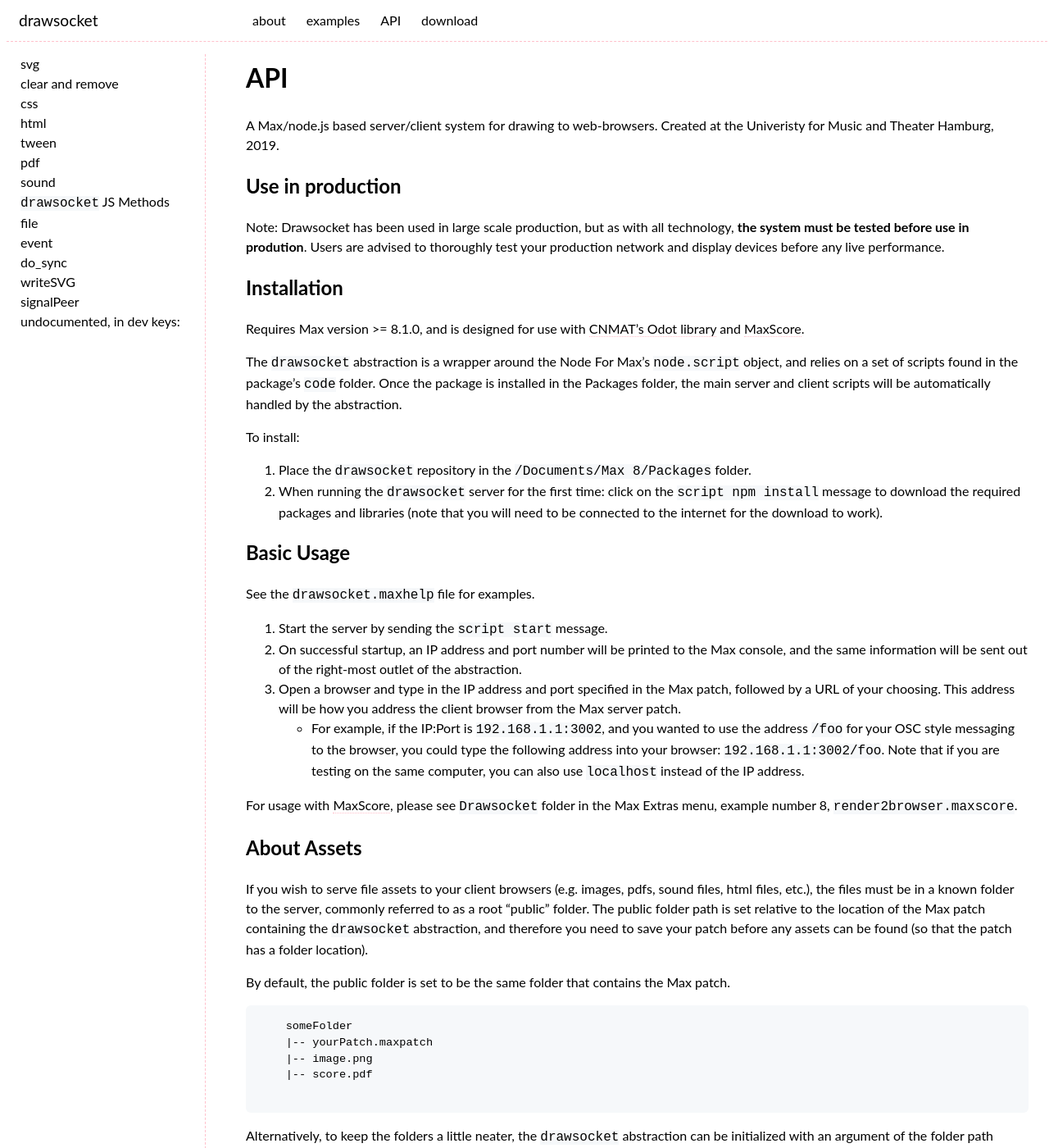
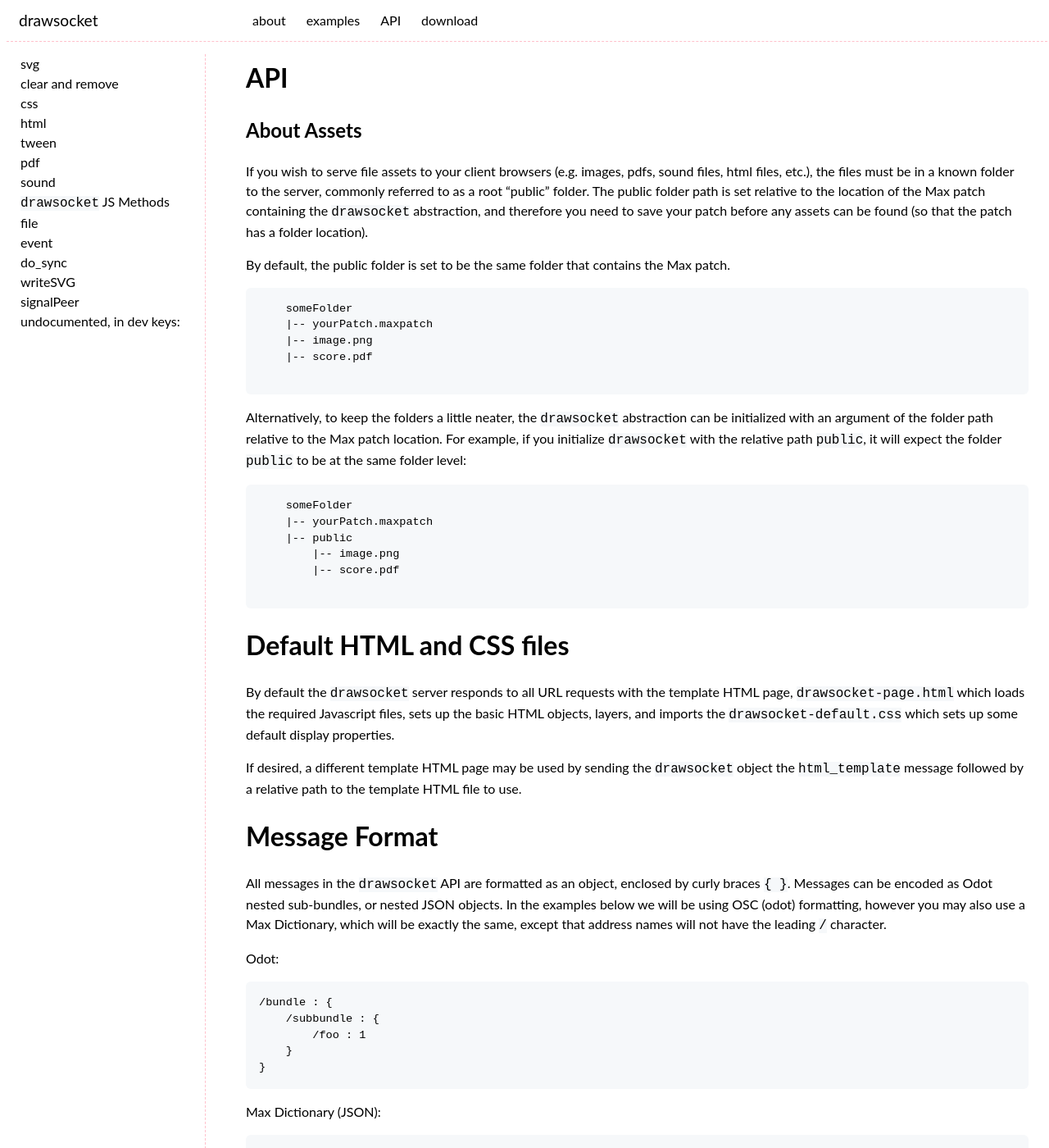
Before and after one commit to HfMT-ZM4/drawsocket.github.io, a Jekyll site: the page built from api.md, in a window 1280 px wide and 1400 px high. Shown: the whole window at 82% size. Built offline with Jekyll 4.4.1, drawn with Linux system fonts in a browser that asks for light colours.

```diff
--- a/api.md
+++ b/api.md
@@ -3,35 +3,7 @@
 title: API
 ---
 
-
 # API
-
-A Max/node.js based server/client system for drawing to web-browsers. Created at the Univeristy for Music and Theater Hamburg, 2019.
-
-## Use in production
-
-Note: Drawsocket has been used in large scale production, but as with all technology, **the system must be tested before use in prodution**. Users are advised to thoroughly test your production network and display devices before any live performance.
-
-## Installation
-
-Requires Max version >= 8.1.0, and is designed for use with [CNMAT's Odot library](https://github.com/CNMAT/CNMAT-odot/releases) and [MaxScore](http://www.computermusicnotation.com).
-
-The `drawsocket` abstraction is a wrapper around the Node For Max's `node.script` object, and relies on a set of scripts found in the package's `code` folder. Once the package is installed in the Packages folder, the main server and client scripts will be automatically handled by the abstraction.
-
-To install:
-1. Place the `drawsocket` repository in the `/Documents/Max 8/Packages` folder.
-2. When running the `drawsocket` server for the first time: click on the `script npm install` message to download the required packages and libraries (note that you will need to be connected to the internet for the download to work).
-
-## Basic Usage
-
-See the `drawsocket.maxhelp` file for examples.
-
-1. Start the server by sending the `script start` message.
-2. On successful startup, an IP address and port number will be printed to the Max console, and the same information will be sent out of the right-most outlet of the abstraction.
-3. Open a browser and type in the IP address and port specified in the Max patch, followed by a URL of your choosing. This address will be how you address the client browser from the Max server patch.
-    * For example, if the IP:Port is `192.168.1.1:3002`, and you wanted to use the address `/foo` for your OSC style messaging to the browser, you could type the following address into your browser: `192.168.1.1:3002/foo`. Note that if you are testing on the same computer, you can also use `localhost` instead of the IP address.
-
-For usage with [MaxScore](http://www.computermusicnotation.com/?page_id=22), please see `Drawsocket` folder in the Max Extras menu, example number 8, `render2browser.maxscore`.
 
 ## About Assets
 
```
Also changed, not shown: about.md (added, +2 -0 lines), download.md (+3 -0 lines).
